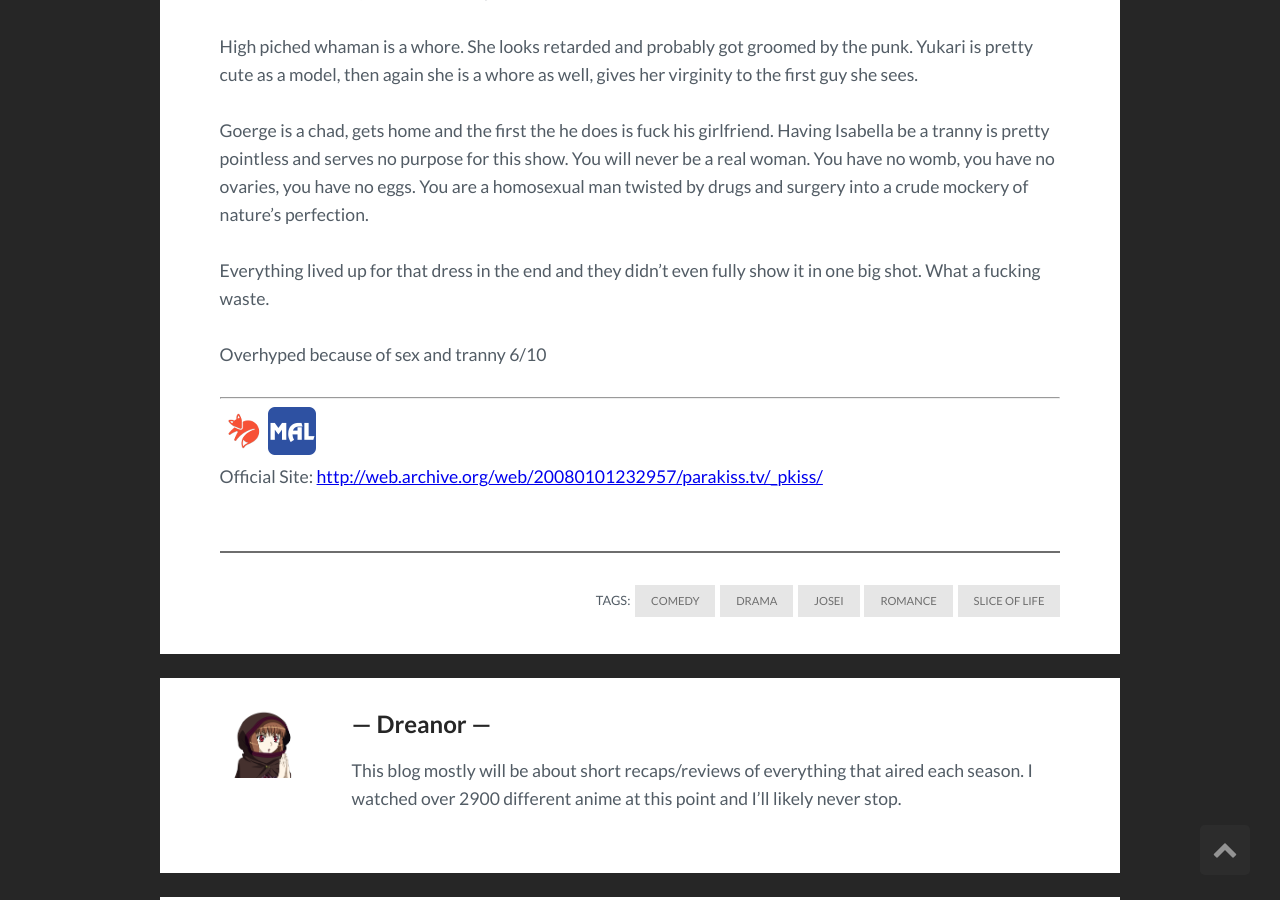
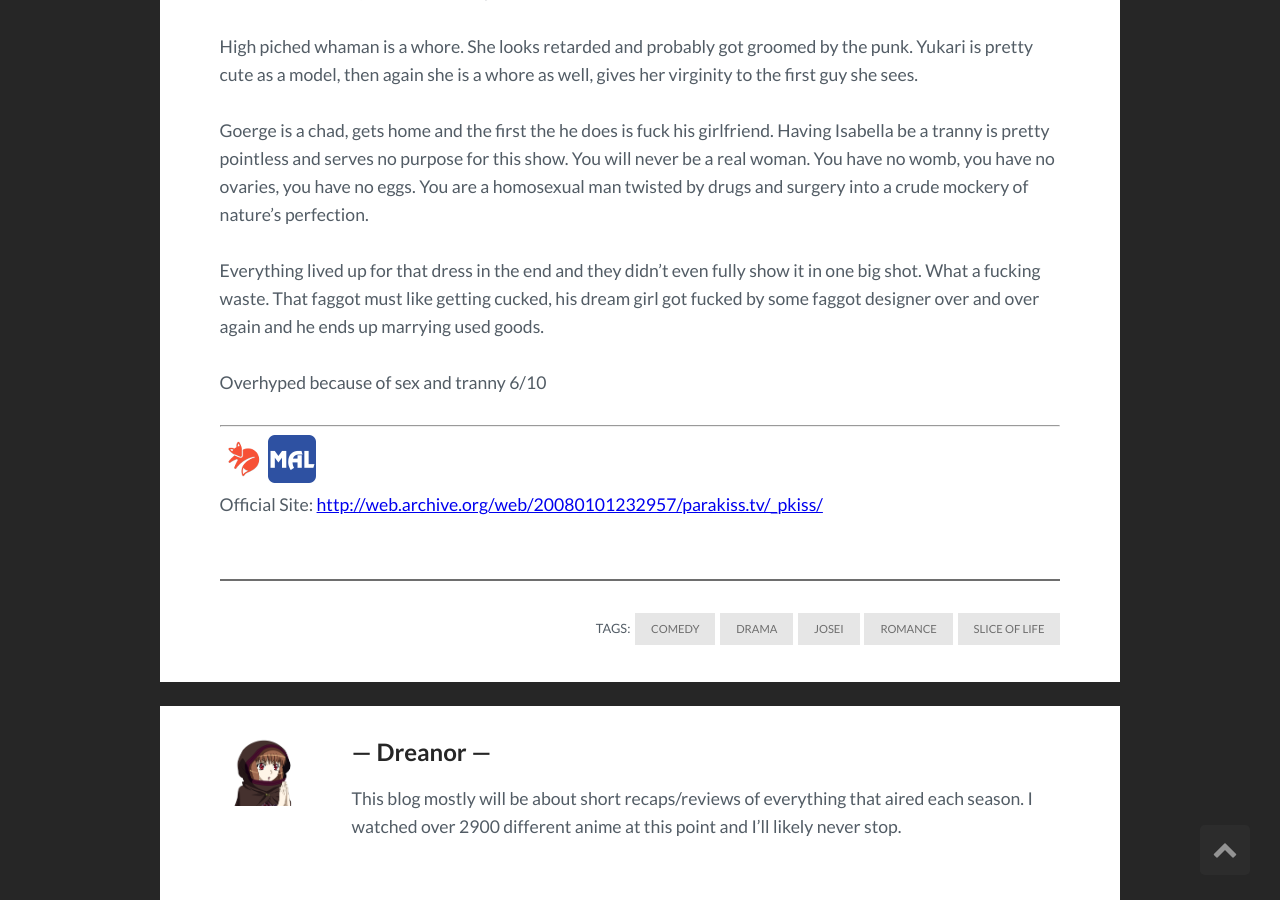
Before and after one commit to DreanorAnime/AnimeReviews, a Jekyll site: the page built from _posts/2021-01-20-paradise-kiss.md, in a window 1280 px wide and 900 px high, scrolled down 1467 px. Built offline with Jekyll 4.4.1, drawn with Linux system fonts in a browser that asks for light colours; comment, search, counter and statistics services are not loaded.

Commit message:
Update 2021-01-20-paradise-kiss.md

```diff
--- a/_posts/2021-01-20-paradise-kiss.md
+++ b/_posts/2021-01-20-paradise-kiss.md
@@ -21,7 +21,7 @@ High piched whaman is a whore. She looks retarded and probably got groomed by th
 
 Goerge is a chad, gets home and the first the he does is fuck his girlfriend. Having Isabella be a tranny is pretty pointless and serves no purpose for this show. You will never be a real woman. You have no womb, you have no ovaries, you have no eggs. You are a homosexual man twisted by drugs and surgery into a crude mockery of nature’s perfection.
 
-Everything lived up for that dress in the end and they didn't even fully show it in one big shot. What a fucking waste.
+Everything lived up for that dress in the end and they didn't even fully show it in one big shot. What a fucking waste. That faggot must like getting cucked, his dream girl got fucked by some faggot designer over and over again and he ends up marrying used goods.
 
 Overhyped because of sex and tranny 6/10
 
```
